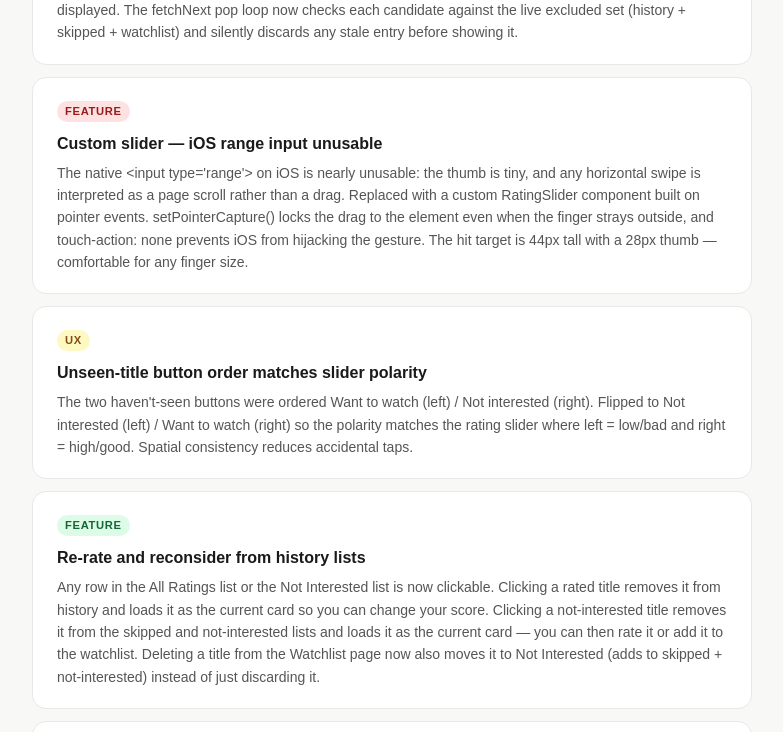
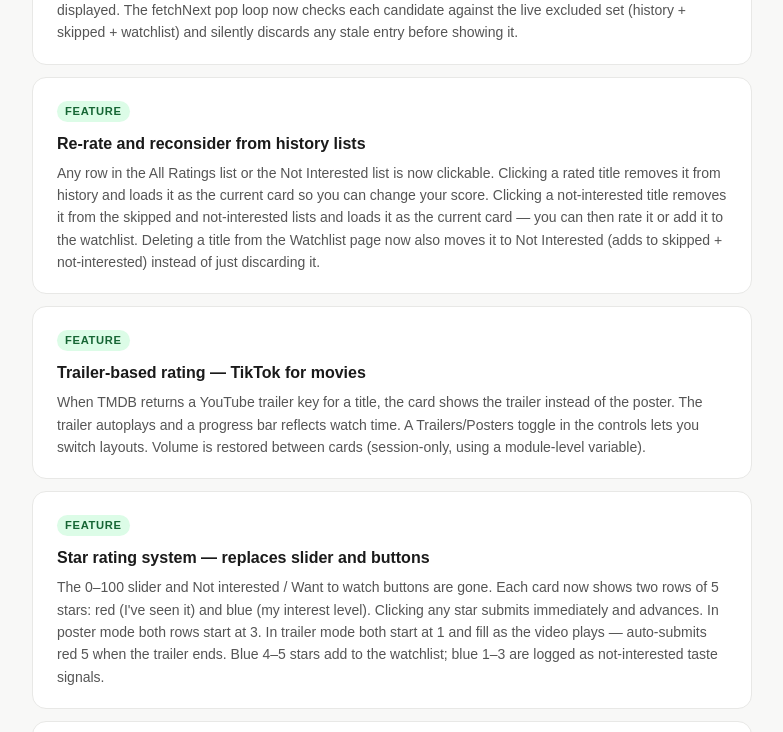
Before and after one commit to johndimm/movie-recs, a Next.js app: page /journal in a window 1280 px wide. Shown: the part 4840-5572 px from the top of the page, without its empty margins (248-1031 px from the left). Built offline with nearby package versions, Linux system fonts and the light colour scheme.

Commit message:
init stars

```diff
--- a/app/journal/page.tsx
+++ b/app/journal/page.tsx
@@ -78,12 +78,10 @@ export default function JournalPage() {
             { tag: "feature", title: "Diversity lenses — the key to scaling", body: "Without explicit direction the LLM defaults to the same ~300 culturally visible titles. The fix: each batch request carries a rotating 'diversity lens' — a hard constraint like 'films from the 1970s' or 'South Korean cinema' or 'overlooked gems with low name recognition'. 24 lenses cycle through decades, world regions, and genres. With 3 concurrent batches running, three different corners of cinema are explored simultaneously. This unlocked the full breadth of the LLM's knowledge." },
             { tag: "feature", title: "Daisy-chain replenishment — always filling", body: "The old approach triggered replenishment only when the queue dropped below a threshold. If LLM latency spiked or yield was low, the queue drained to empty and the user waited. The new approach daisy-chains: each completed batch immediately starts another if the queue is below the high-water mark (12 items) and a slot is free. Up to 3 concurrent fetches run continuously. A zero-yield streak counter (resets on any user action) stops the chain after 3 consecutive zero-yield batches to avoid an infinite loop when the LLM is stuck." },
             { tag: "fix", title: "Pre-display exclusion check", body: "A race condition could allow a title to sit in the prefetch queue and then be rated or skipped before it was displayed. The fetchNext pop loop now checks each candidate against the live excluded set (history + skipped + watchlist) and silently discards any stale entry before showing it." },
-            { tag: "fix", title: "Custom slider — iOS range input unusable", body: "The native <input type='range'> on iOS is nearly unusable: the thumb is tiny, and any horizontal swipe is interpreted as a page scroll rather than a drag. Replaced with a custom RatingSlider component built on pointer events. setPointerCapture() locks the drag to the element even when the finger strays outside, and touch-action: none prevents iOS from hijacking the gesture. The hit target is 44px tall with a 28px thumb — comfortable for any finger size." },
-            { tag: "ux", title: "Unseen-title button order matches slider polarity", body: "The two haven't-seen buttons were ordered Want to watch (left) / Not interested (right). Flipped to Not interested (left) / Want to watch (right) so the polarity matches the rating slider where left = low/bad and right = high/good. Spatial consistency reduces accidental taps." },
             { tag: "feature", title: "Re-rate and reconsider from history lists", body: "Any row in the All Ratings list or the Not Interested list is now clickable. Clicking a rated title removes it from history and loads it as the current card so you can change your score. Clicking a not-interested title removes it from the skipped and not-interested lists and loads it as the current card — you can then rate it or add it to the watchlist. Deleting a title from the Watchlist page now also moves it to Not Interested (adds to skipped + not-interested) instead of just discarding it." },
-            { tag: "feature", title: "Trailer-based rating — TikTok for movies", body: "When TMDB returns a YouTube trailer key for a title, the card shows the trailer instead of the poster. Watch time becomes the implicit rating: 0% watched = 0, 100% watched = 95. The trailer autoplays (muted at first, then immediately unmuted). Three buttons appear below: Not interested | Next → | Want to watch. A collapsible 'I've seen it' section still lets you override with an explicit slider rating. A progress bar at the bottom of the player reflects your current watch percentage. When the trailer ends, the rating is committed automatically." },
-            { tag: "ux", title: "Trailer volume persists across cards", body: "Each new YouTube player is initialised muted (required by browsers for autoplay), then immediately unmuted in onReady. When a card is destroyed, the player's current volume is saved to a module-level variable. The next card restores that volume before unmuting. Volume is not persisted across page reloads — session only." },
-            { tag: "feature", title: "User request field", body: "A free-text input below the media-type and LLM controls lets you steer the recommendations in plain language — 'French cinema', 'slow-burn thrillers', '90s Hong Kong action'. The text is sent to the LLM as a USER REQUEST instruction that overrides the diversity lens but still respects your taste profile. When the request changes, the prefetch queue is flushed (debounced 600ms) so the very next card comes from a batch that knew about the request. A × button clears it." },
+            { tag: "feature", title: "Trailer-based rating — TikTok for movies", body: "When TMDB returns a YouTube trailer key for a title, the card shows the trailer instead of the poster. The trailer autoplays and a progress bar reflects watch time. A Trailers/Posters toggle in the controls lets you switch layouts. Volume is restored between cards (session-only, using a module-level variable)." },
+            { tag: "feature", title: "Star rating system — replaces slider and buttons", body: "The 0–100 slider and Not interested / Want to watch buttons are gone. Each card now shows two rows of 5 stars: red (I've seen it) and blue (my interest level). Clicking any star submits immediately and advances. In poster mode both rows start at 3. In trailer mode both start at 1 and fill as the video plays — auto-submits red 5 when the trailer ends. Blue 4–5 stars add to the watchlist; blue 1–3 are logged as not-interested taste signals." },
+            { tag: "feature", title: "User request field — hard constraint", body: "A free-text input below the controls steers every batch: 'Japanese cinema', 'slow-burn thrillers', '90s Hong Kong action'. When a request is set it replaces the diversity lens entirely and is phrased as a hard constraint — every item returned must match it. The prefetch queue is flushed on change (debounced 600ms) so the next card comes from a batch that already knew about the request." },
           ].map(({ tag, title, body }) => (
             <div className="j-card" key={title}>
               <span className={`j-tag ${tag}`}>{tag === "ux" ? "UX" : "Feature"}</span>
--- a/app/page.tsx
+++ b/app/page.tsx
@@ -1241,8 +1241,8 @@ export default function Home() {
 
                   {/* Star ratings — fills with watch time; click either row to submit */}
                   <div className="rounded-xl bg-zinc-50 border border-zinc-200 p-3 space-y-2">
-                    <StarRow filled={trailerStars} color="red"  label="Seen it"      onRate={(n) => submitRating(n, "seen")} />
-                    <StarRow filled={trailerStars} color="blue" label="Haven't seen" onRate={(n) => submitRating(n, "unseen")} />
+                    <StarRow key={`tr-red-${current.title}`}  filled={trailerStars} color="red"  label="Seen it"      onRate={(n) => submitRating(n, "seen")} />
+                    <StarRow key={`tr-blue-${current.title}`} filled={trailerStars} color="blue" label="Haven't seen" onRate={(n) => submitRating(n, "unseen")} />
                     <p className="text-xs text-zinc-400 text-center pt-1">Stars fill as you watch · click red = seen, blue = interest</p>
                   </div>
                 </div>
@@ -1301,8 +1301,8 @@ export default function Home() {
                   </div>
                   {/* Star ratings — both start at 3; click either row to submit */}
                   <div className="rounded-xl bg-zinc-50 border border-zinc-200 p-3 space-y-2">
-                    <StarRow filled={3} color="red"  label="Seen it"      onRate={(n) => submitRating(n, "seen")} />
-                    <StarRow filled={3} color="blue" label="Haven't seen" onRate={(n) => submitRating(n, "unseen")} />
+                    <StarRow key={`po-red-${current.title}`}  filled={3} color="red"  label="Seen it"      onRate={(n) => submitRating(n, "seen")} />
+                    <StarRow key={`po-blue-${current.title}`} filled={3} color="blue" label="Haven't seen" onRate={(n) => submitRating(n, "unseen")} />
                     <p className="text-xs text-zinc-400 text-center pt-1">Click a star to rate and advance · red = seen, blue = interest</p>
                   </div>
                 </div>
--- a/app/prompt/page.tsx
+++ b/app/prompt/page.tsx
@@ -76,11 +76,11 @@ that forces the LLM to explore a specific corner of cinema — a decade, world r
 genre. 24 lenses rotate across batches so concurrent requests explore different areas.
 This prevents the LLM from defaulting to the same ~300 popular titles.
 
-User request: if userRequest is non-empty, append to the system prompt:
-"USER REQUEST: The user has specifically asked for: '<request>'. Prioritize titles
-matching this request — it overrides the diversity lens but must still respect the
-taste profile." When userRequest changes on the client, flush the prefetch queue
-(debounced 600ms) so upcoming cards reflect the new request.
+User request: if userRequest is non-empty, replace the diversity lens entirely with:
+"USER REQUEST — HARD CONSTRAINT: The user has asked for '<request>'. Every single
+item you return MUST match this request. Do not return anything outside this category."
+When userRequest is empty, the diversity lens is used as normal.
+When userRequest changes on the client, flush the prefetch queue (debounced 600ms).
 
 The model returns ONLY valid JSON:
 { "items": [ { title, type, year, director, predicted_rating, actors[], plot, rt_score }, ... ] }
@@ -131,17 +131,24 @@ On failure, show a friendly error pill with a Retry button.
 
 lensIndexRef increments on every replenish call so concurrent batches get different lenses.
 
-## Unseen titles — two kinds
-"Want to watch" (green button):
-- Accuracy score: 85/100 (LLM correctly found something appealing)
-- Saves to watchlist with full metadata
-- Triggers a streaming lookup (see below)
-- Adds to skipped list (never shown again)
+## Star rating system
+Every card shows two rows of 5 stars. Clicking any star submits immediately and advances.
 
-"Not interested" (neutral button):
-- Accuracy score: 20/100 (LLM missed entirely)
-- Does NOT save to watchlist
-- Adds to skipped list
+Red stars — "Seen it" (1–5):
+- Treated as an explicit rating. Stored in history. Maps to 0–100: stars × 20.
+- Contributes to the accuracy chart as a blue vertical bar.
+
+Blue stars — "Haven't seen it / interest level" (1–5):
+- 4–5 stars: adds to watchlist (same as old "Want to watch"), accuracy 85.
+- 1–3 stars: logged as not-interested taste signal (same as old "Not interested"), accuracy 20.
+- Both add to skipped list (never shown again).
+
+StarRow component:
+- Props: filled (number 1–5), color ("red"|"blue"), label (string), onRate(n: number).
+- Internal hover state shows a preview as the user moves over stars.
+- key prop tied to current movie title forces a full remount on each new card,
+  resetting hover state so the previous card's highlight doesn't bleed through.
+- touchAction: "manipulation" on each star button for responsive mobile taps.
 
 ## Accuracy chart
 Hand-rolled SVG, no library. Shows accuracy (100 - error) so up is always good.
@@ -179,39 +186,30 @@ Trailer layout (card has trailerKey):
 - Full-width TrailerPlayer at the top.
 - Thin watch-progress bar below it (bg-blue-500, width = watchPct%).
 - Metadata (type/year badge, RT badge, title, director, cast, plot) below.
-- Three-button row: "Not interested" (left) | "Next →" (centre, neutral) | "Want to watch" (right).
-  "Next →" commits the current watch% as the rating and advances.
-- Collapsible "I've seen it — rate it" section below the buttons (collapsed by default).
-  Expanding it shows the RatingSlider. Rating auto-submits on release.
-- Watch-time → rating: watchPctToRating(pct) = Math.min(95, Math.round(pct)).
-  Committed via trailerCommittedRef guard (prevents double-submit from trailer-end + button).
-- Reset trailerWatchPctRef and trailerCommittedRef on each new card (useEffect on title).
-- recordNotSeen sets trailerCommittedRef.current = true at the top to prevent trailer-end
-  from firing a second submission after the user clicks Not interested / Want to watch.
+- Two StarRow components in a rounded box:
+    red  row — "Seen it"      — filled = trailerStars (live, driven by watch%)
+    blue row — "Haven't seen" — filled = trailerStars (same live count)
+  Hint text: "Stars fill as you watch · click red = seen, blue = interest"
+- Watch-time → stars: pctToStars(pct) = Math.min(5, Math.floor(pct / 20) + 1).
+  trailerStars is React state updated via onPctChange every 500ms.
+- Video ends → commitTrailerRating() auto-submits as red (seen) at current trailerStars
+  (will be 5). Guarded by trailerCommittedRef to prevent double-submit.
+- Clicking any star calls submitRating(n, mode) which sets trailerCommittedRef = true.
+- Reset trailerWatchPctRef, trailerCommittedRef, trailerStars(1) on each new card.
 
-## Main card UI (poster layout, when trailerKey is null)
-On mobile (< sm): poster stacks above metadata as a full-width banner (h-52, object-cover).
-On sm+: poster (w-56) sits to the left of the metadata. Click poster for full-screen lightbox (Escape to close).
-Right/below: type + year badge, RT badge (tomato if >=60%, skull otherwise), title,
+## Main card UI (poster layout, when trailerKey is null or displayMode = "posters")
+On mobile: small portrait thumbnail (w-28 h-[10.5rem]) on the LEFT, metadata on the RIGHT.
+  Plot line-clamped to 3 lines on mobile (sm:line-clamp-none).
+On sm+: thumbnail widens to w-48 with natural height.
+Click poster for full-screen lightbox (Escape to close).
+Metadata: type + year badge, RT badge (tomato if >=60%, skull otherwise), title,
 director, cast, plot.
 
-Below the info, two clearly labelled sections:
-  Box 1 — "I've seen it — rate it": custom slider 0-100 (see below), large live number.
-  Box 2 — "Haven't seen it": "Not interested" (grey, LEFT) | "Want to watch" (green, RIGHT).
-  Button order matches slider polarity: left = negative/low, right = positive/high.
-
-Custom RatingSlider component (do NOT use <input type="range"> — unusable on iOS):
-- A div with role="slider", tabIndex=0, touch-action:none, height 44px.
-- Track: absolutely positioned, inset-x by THUMB/2 (14px), height 10px, rounded, bg-zinc-200.
-  Fill bar inside the track, width = value%, bg-blue-500.
-- Thumb: absolutely positioned circle, 28×28px, white with blue border and shadow.
-  left: calc(\${value/100} * (100% - 28px))  — stays fully in-bounds at 0 and 100.
-- onPointerDown: call setPointerCapture(pointerId) then compute value from clientX.
-- onPointerMove: update value only while dragging (ref flag).
-- onPointerUp: finalize value, call onCommit(v) to submit the rating.
-- valueFromClientX: (clientX - rect.left - THUMB/2) / (rect.width - THUMB), clamped 0-1.
-- Keyboard: ArrowLeft/Right ±1, PageUp/Down ±10, Home=0, End=100, Enter submits.
-- Rating auto-submits on pointer release and on each arrow-key press (no separate button).
+Below the info, a single rounded box with two StarRow components:
+  red  row — "Seen it"      — filled = 3 (default)
+  blue row — "Haven't seen" — filled = 3 (default)
+  Hint text: "Click a star to rate and advance · red = seen, blue = interest"
+Clicking any star calls submitRating(n, mode) immediately — no separate submit button.
 
 While the LLM is fetching: dim the card to 45% opacity. Show a fixed pill at
 bottom-center of the viewport: "LLM is thinking..." with bouncing dots.
@@ -231,6 +229,9 @@ When type changes, if the current card doesn't match, re-fetch immediately.
 Segmented control for LLM: populated from GET /api/config which checks which
 of DEEPSEEK_API_KEY, ANTHROPIC_API_KEY, OPENAI_API_KEY, GEMINI_API_KEY exist
 in env and returns { llms: [{ id, label }] }. Only show if >1 key configured.
+
+Segmented control: Trailers | Posters (displayMode state, default "trailers").
+When "posters" is selected, always use the poster layout even if trailerKey is available.
 
 User request text input: full-width input below the segmented controls.
 Placeholder: 'Request something specific… e.g. "French cinema" or "slow-burn thrillers"'.
```
